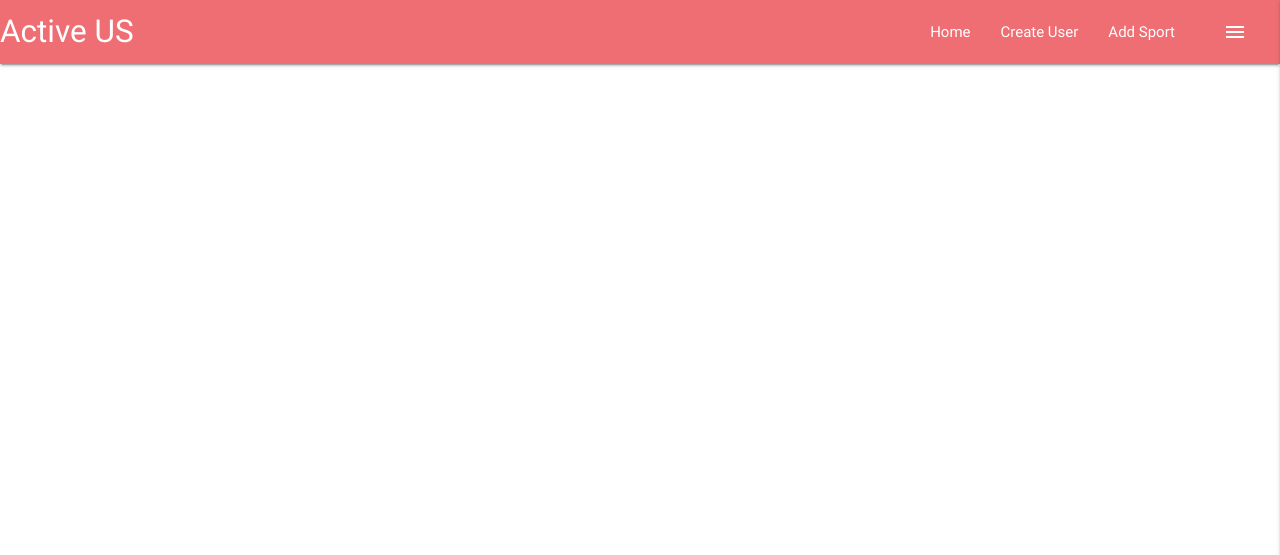
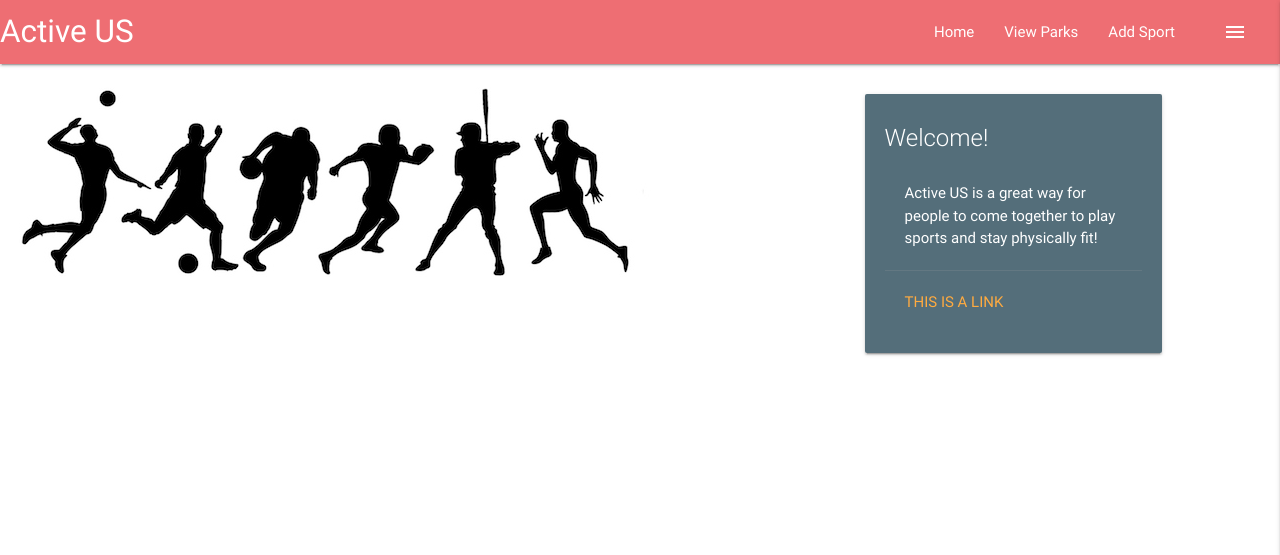
Before and after one commit to sseaver/ActiveUS, a Django app: page / in a window 1280 px wide. Shown: the top 555 px of the page. Run offline with Django 3.2, Linux system fonts and the light colour scheme; a user stored in the database is signed in; data comes from the database, SQL or seed files in the repository; both versions use the stored data as it was after the commit; some libraries are stand-ins or nearby versions.

Commit message:
card added to index view

```diff
--- a/ActiveUS/settings.py
+++ b/ActiveUS/settings.py
@@ -117,7 +117,7 @@ TIME_ZONE = 'UTC'
 
 USE_I18N = True
 
-USE_L10N = True
+USE_L10N = False
 
 USE_TZ = True
 
@@ -131,3 +131,5 @@ MEDIA_URL = '/media/'
 MEDIA_ROOT = os.path.join(BASE_DIR, 'media')
 
 STATIC_ROOT = os.path.join(BASE_DIR, 'static')
+
+LOGIN_REDIRECT_URL = 'index_view'
--- a/app/models.py
+++ b/app/models.py
@@ -21,7 +21,7 @@ class Profile(models.Model):
     email = models.EmailField(max_length=200, blank=True, null=True)
 
     def __str__(self):
-        return self.first_name + " " + self.last_name
+        return self.first_name
 
     @property
     def full_name(self):
--- a/app/views.py
+++ b/app/views.py
@@ -1,8 +1,9 @@
 from django.shortcuts import render
 from app.models import Profile, Sport, Event, Location
-from django.views.generic import ListView, DetailView, TemplateView
+from django.views.generic import ListView, DetailView, TemplateView, FormView
 from django.views.generic.edit import CreateView, UpdateView
 from django.urls import reverse_lazy
+from django.contrib.auth import authenticate, login
 from django.contrib.auth.models import User
 from django.contrib.auth.forms import UserCreationForm, AuthenticationForm
 from rest_framework.generics import ListCreateAPIView
@@ -11,9 +12,9 @@ from app.serializers import LocationSerializer
 # Create your views here.
 
 
-class IndexView(ListView):
+class IndexView(TemplateView):
     template_name = "index.html"
-    model = Event
+    success_url = reverse_lazy('index_view')
 
     def get_context_data(self):
         context = super().get_context_data()
@@ -21,10 +22,19 @@ class IndexView(ListView):
         return context
 
 
-class UserCreateView(CreateView):
+class UserCreateView(FormView):
+    template_name = 'auth/user_form.html'
     model = User
     form_class = UserCreationForm
-    success_url = 'profile_update_view'
+    success_url = reverse_lazy('profile_update_view')
+
+    def form_valid(self, form):
+        form.save()
+        username = self.request.POST['username']
+        password = self.request.POST['password1']
+        user = authenticate(username=username, password=password)
+        login(self.request, user)
+        return super(UserCreateView, self).form_valid(form)
 
 
 class ProfileView(DetailView):
--- a/templates/app/event_form.html
+++ b/templates/app/event_form.html
@@ -82,9 +82,9 @@
       selectMonths: true,
       selectYears: 2
     });
-    $('#id_time').timepicker({ 'timeFormat': 'h:ia' });
-    $('#id_time').timepicker('option', {'minTime': '6:00am', 'timeFormat': 'h:ia' });
-    $('#id_time').timepicker('option', {'maxTime': '10:00pm', 'timeFormat': 'h:ia' });
+    $('#id_time').timepicker({ 'timeFormat': 'H:i' });
+    $('#id_time').timepicker('option', {'minTime': '6:00am', 'timeFormat': 'H:i' });
+    $('#id_time').timepicker('option', {'maxTime': '10:00pm', 'timeFormat': 'H:i' });
 
   </script>
   <script type="text/javascript">
--- a/templates/app/profile_form.html
+++ b/templates/app/profile_form.html
@@ -3,7 +3,7 @@
 
 {% block content %}
 
-  <form method="post">
+  <form method="post" enctype="multipart/form-data">
     {% csrf_token %}
     {{ form.non_field_errors }}
     <div class="row">
--- a/templates/base.html
+++ b/templates/base.html
@@ -18,9 +18,13 @@
           <a href="{% url 'index_view' %}" class="brand-logo">Active US</a>
           <ul id="nav-mobile" class="right">
             <li><a href="{% url 'index_view' %}">Home</a></li>
+            <li><a href="{% url 'map_test_view' %}">View Parks</a></li>
+            {% if not request.user.is_authenticated %}
             <li><a href="{% url 'user_create_view' %}">Create User</a></li>
+            {% else %}
             <li><a href="{% url 'sport_create_view' %}">Add Sport</a></li>
             <li class="button-collapse" data-activates="slide-out"><a href="#"><i class="material-icons">menu</i></a></li>
+            {% endif %}
           </ul>
         </div>
       </nav>
@@ -39,8 +43,8 @@
         <li><a class="waves-effect" href="{% url 'profile_update_view' %}"><i class="material-icons">perm_identity</i>Update Profile</a></li>
         <li><a class="waves-effect" href="{% url 'event_create_view' %}"><i class="material-icons">add</i>Create Event</a></li>
         <li><div class="divider"></div></li>
-        <li><a class="subheader">Your Events</a></li>
-        <li><a class="waves-effect" href="#!">Third Link With Waves</a></li>
+        {% comment %}<li><a class="subheader">Your Events</a></li>{% endcomment %}
+        <li><a class="waves-effect" href="{% url 'logout' %}?next={% url 'index_view' %}">Logout</a></li>
       </ul>
 
       <br>
--- a/templates/index.html
+++ b/templates/index.html
@@ -1,32 +1,40 @@
 {% extends 'base.html' %}
+{% load staticfiles %}
 {% block content %}
   {% if not request.user.is_authenticated %}
     <div class="row">
       <div class="col s8">
-        <br>
-        <h4>Events In Your Area</h4><br>
-        {% for event in object_list %}
-          <h5>{{ event.name }}</h5>
-          {{ event.description }}<br>
-          {{ event.date }}, {{ event.time }}<br>
-          {{ event.location }}
-          {{ event.participants }}
-        {% endfor %}
+
       </div>
-      <form class="col s4" action="{% url 'login' %}" method="post">
+      <div class="col s4">
+        <form action="{% url 'login' %}" method="post">
           {% csrf_token %}
           {{ login_form.as_p }}
           <input class="btn waves-effect waves-light" type="submit" name="action" value="Login">
           </form>
         </div>
+      </div>
+
     {% endif %}
     <div class="row">
       <div class="col s8">
-      {% for event in object_list %}
-      {% if event.sport in request.user.profile.fav_sports %}
-        {{ event }}
-      {% endif %}
-      {% endfor %}
+        <div class="thumbnail">
+          <img src="{{ MEDIA_URL }}Sports-Logo.jpg" alt="Picture of sports"/>
+        </div>
+      </div>
+
+      <div class="col s3">
+        <div class="card blue-grey darken-1">
+          <div class="card-content white-text">
+            <span class="card-title">Welcome!</span>
+            <div class="card-content">
+              <p>Active US is a great way for people to come together to play sports and stay physically fit!</p>
+            </div>
+            <div class="card-action">
+             <a href="#">This is a link</a>
+            </div>
+          </div>
+        </div>
       </div>
    </div>
 
--- a/templates/profile_view.html
+++ b/templates/profile_view.html
@@ -13,7 +13,7 @@
 
   </div>
   <div class="col s5">
-    <h2>{{ object.full_name }}</h2>
+    <h3>{{ object.full_name }}</h3>
   </div>
   <div class="col s2">
   </div>
```
Also changed, not shown: templates/maptest.html (+7 -7 lines), templates/registration/login.html (added, +14 -0 lines), db.sqlite3, media/Sports-Logo.jpg (added), media/joel.jpg (added), 3 other files. Lines whose indentation alone changed are shown as unchanged.
